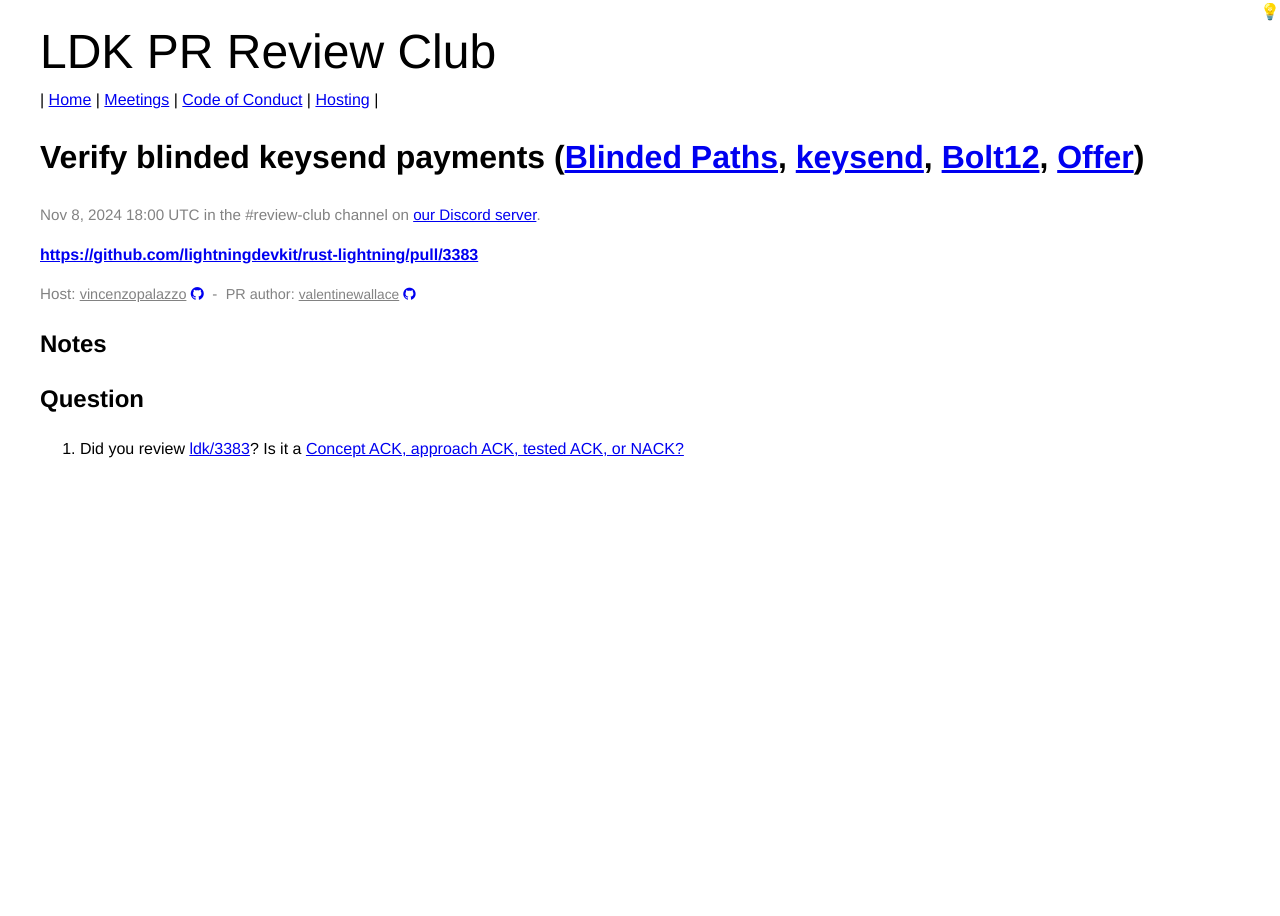
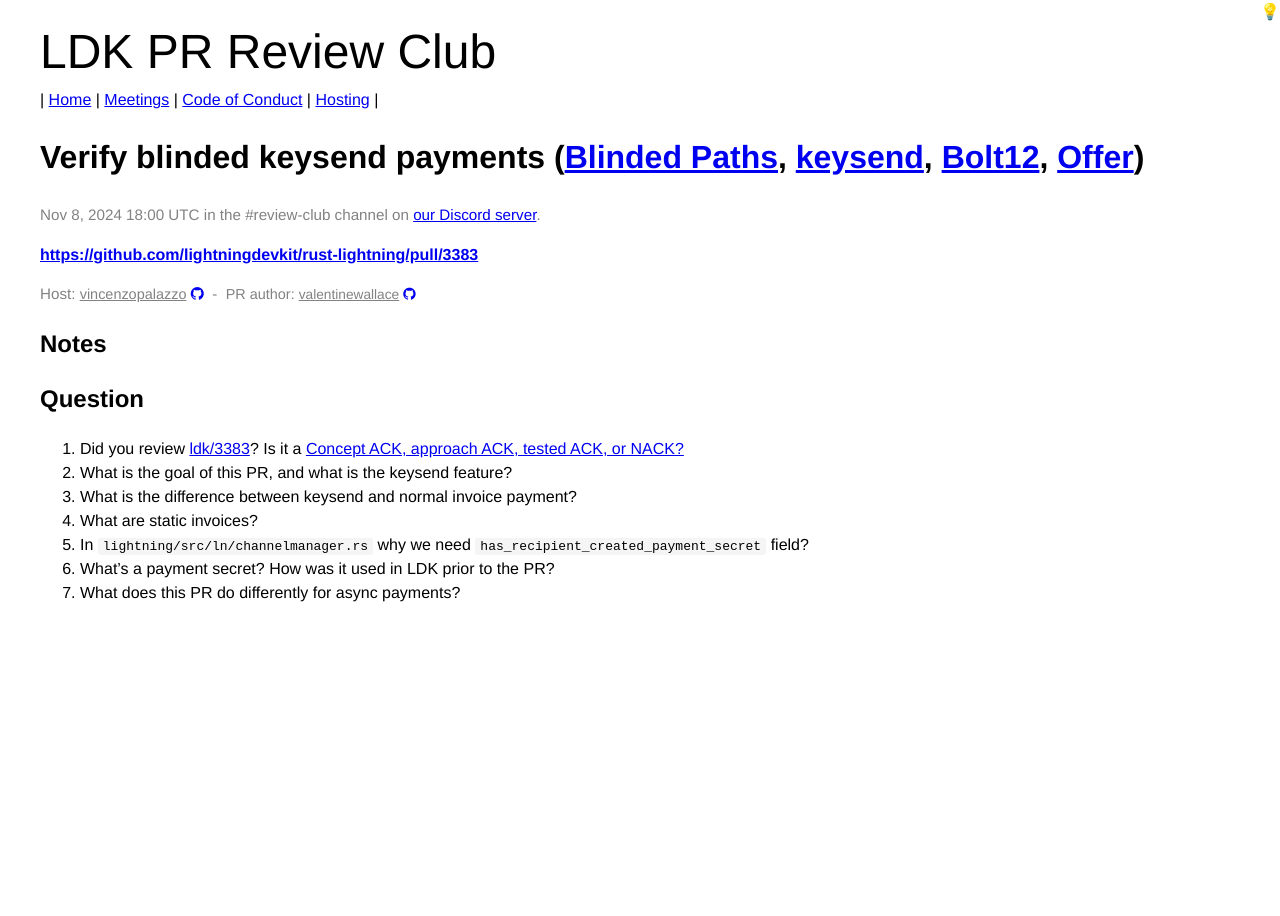
Before and after one commit to lightningdevkit/ldk-review-club, a Jekyll site: the page built from _posts/2024-11-08-#3383.md, in a window 1280 px wide. Built offline with Jekyll 4.4.1, drawn with Linux system fonts in a browser that asks for light colours.

Commit message:
3383: adds more question for the today Pr review
Signed-off-by: Vincenzo Palazzo <vincenzopalazzodev@gmail.com>

```diff
--- a/_posts/2024-11-08-#3383.md
+++ b/_posts/2024-11-08-#3383.md
@@ -15,5 +15,11 @@ commit:
 ## Question
 
 1. Did you review [ldk/3383](https://github.com/lightningdevkit/rust-lightning/pull/3383)? Is it a [Concept ACK, approach ACK, tested ACK, or NACK?](https://github.com/lightningdevkit/rust-lightning/blob/master/CONTRIBUTING.md#peer-review)
+2. What is the goal of this PR, and what is the keysend feature?
+3. What is the difference between keysend and normal invoice payment?
+4. What are static invoices?
+5. In `lightning/src/ln/channelmanager.rs` why we need `has_recipient_created_payment_secret` field?
+6. What's a payment secret? How was it used in LDK prior to the PR?
+7.  What does this PR do differently for async payments?
 
 [ldk/3383]: https://github.com/lightningdevkit/rust-lightning/pull/3383
```
